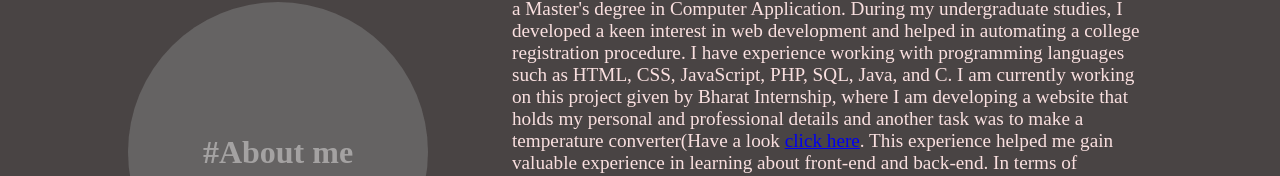
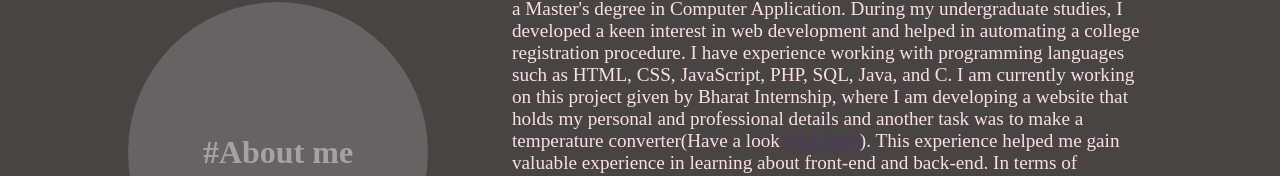
Before and after one commit to AdityaKS3/BharatIntern, a plain HTML site: page about.html in a window 1280 px wide. Shown: the part 698-874 px from the top of the page. Drawn offline with Linux system fonts and the light colour scheme.

Commit message:
Update about.html

```diff
--- a/about.html
+++ b/about.html
@@ -55,7 +55,7 @@
                 <p>
                   <span style="font-size: xx-large;">" Hello</span> everyone, my name is <b>Aditya Kumar Singh</b>. I am currently pursuing a Master's degree in Computer Application. During my undergraduate studies, I developed a keen interest in web development and helped in automating a college registration procedure.
                   I have experience working with programming languages such as HTML, CSS, JavaScript, PHP, SQL, Java, and C.
-I am currently working on this project given by Bharat Internship, where I am developing a website that holds my personal and professional details and another task was to make a temperature converter(Have a look <a href=index2.html>click here</a>. This experience helped me gain valuable experience in learning about front-end and back-end.
+I am currently working on this project given by Bharat Internship, where I am developing a website that holds my personal and professional details and another task was to make a temperature converter(Have a look <a href=index2.html style="color:rgb(79, 55, 101)">click here</a>). This experience helped me gain valuable experience in learning about front-end and back-end.
 In terms of achievements, I have completed several online courses at PROGRAMMING HUB,for the same languages mentioned. I have also received a certificate of completion for a course on DSA Using JAVA from NPTEL(Swayam).
 <br><br>
 Talking about my other creative side, I have experience in graphic design, illustration, and 2D animation, sketching, making digital stickers, and creating cartoon characters.
```
